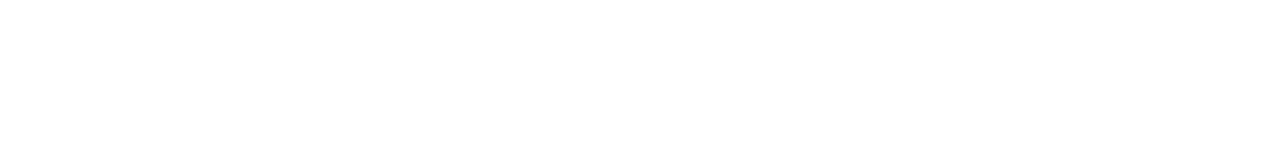
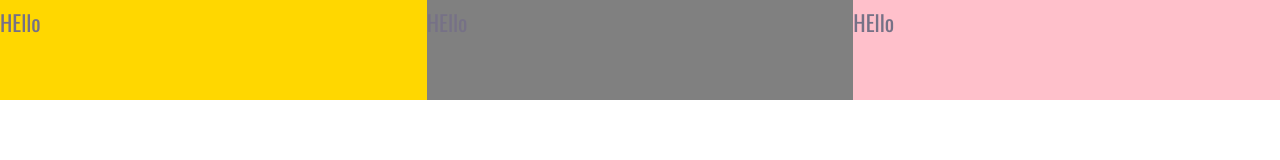
Before and after one commit to Rogsahil10/KMRealEstate, a plain HTML site: page home.html in a window 1280 px wide. Drawn offline with nearby package versions, Linux system fonts and the light colour scheme.

Commit message:
added grid in styles

```diff
--- a/home.html
+++ b/home.html
@@ -22,5 +22,11 @@
 
     <title>Document</title>
   </head>
-  <body></body>
+  <body>
+    <div class="grid grid--1x2 grid--1x3">
+      <div style="background: gold; height: 100px;">HEllo</div>
+      <div style="background: gray; height: 100px;">HEllo</div>
+      <div style="background: pink; height: 100px;">HEllo</div>
+
+  </body>
 </html>
--- a/styles/style.css
+++ b/styles/style.css
@@ -372,3 +372,19 @@ p {
     font-size: 1.8rem;
   }
 }
+
+/*------------grid---------*/
+
+.grid {
+  display: grid;
+}
+@media screen and (min-width: 768px) {
+  .grid--1x2 {
+    grid-template-columns: 1fr 1fr;
+  }
+}
+@media screen and (min-width: 1024px) {
+  .grid--1x3 {
+    grid-template-columns: repeat(3, 1fr);
+  }
+}
```
